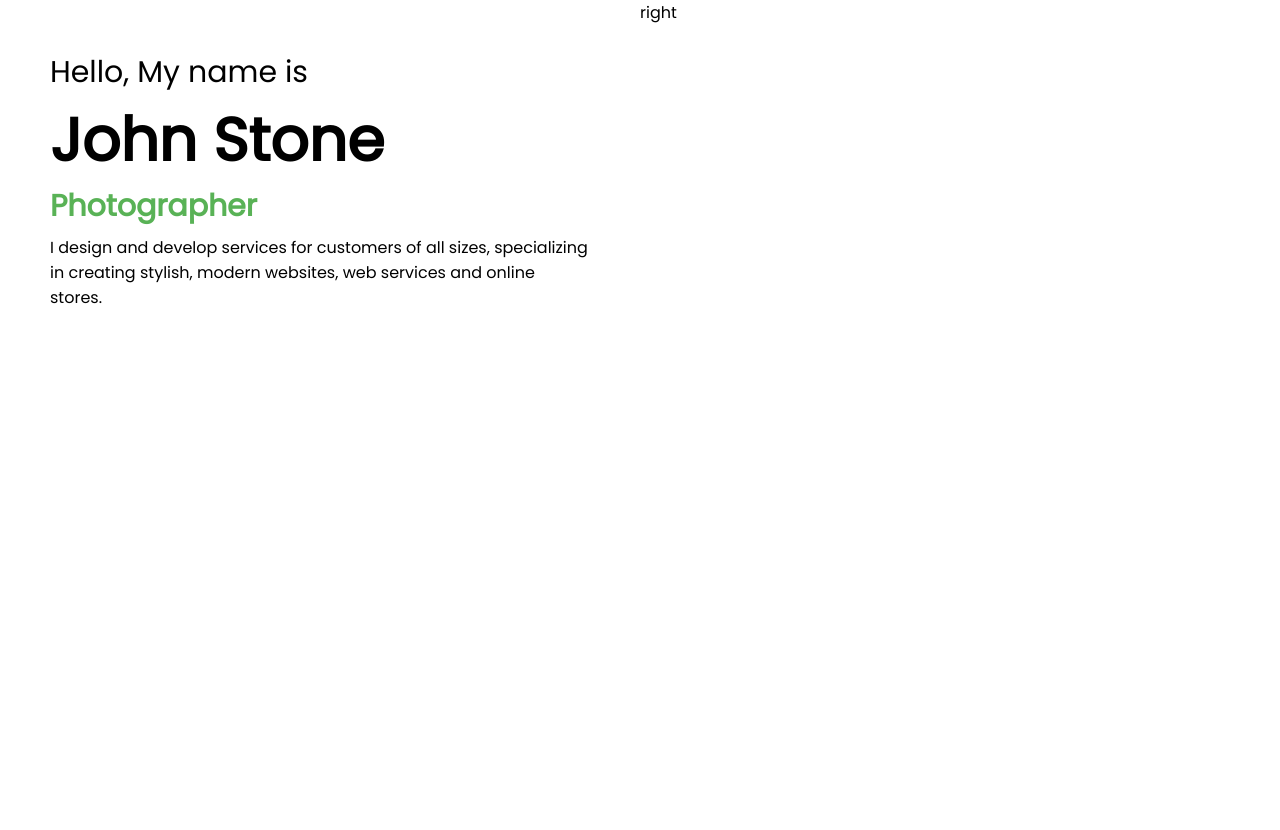
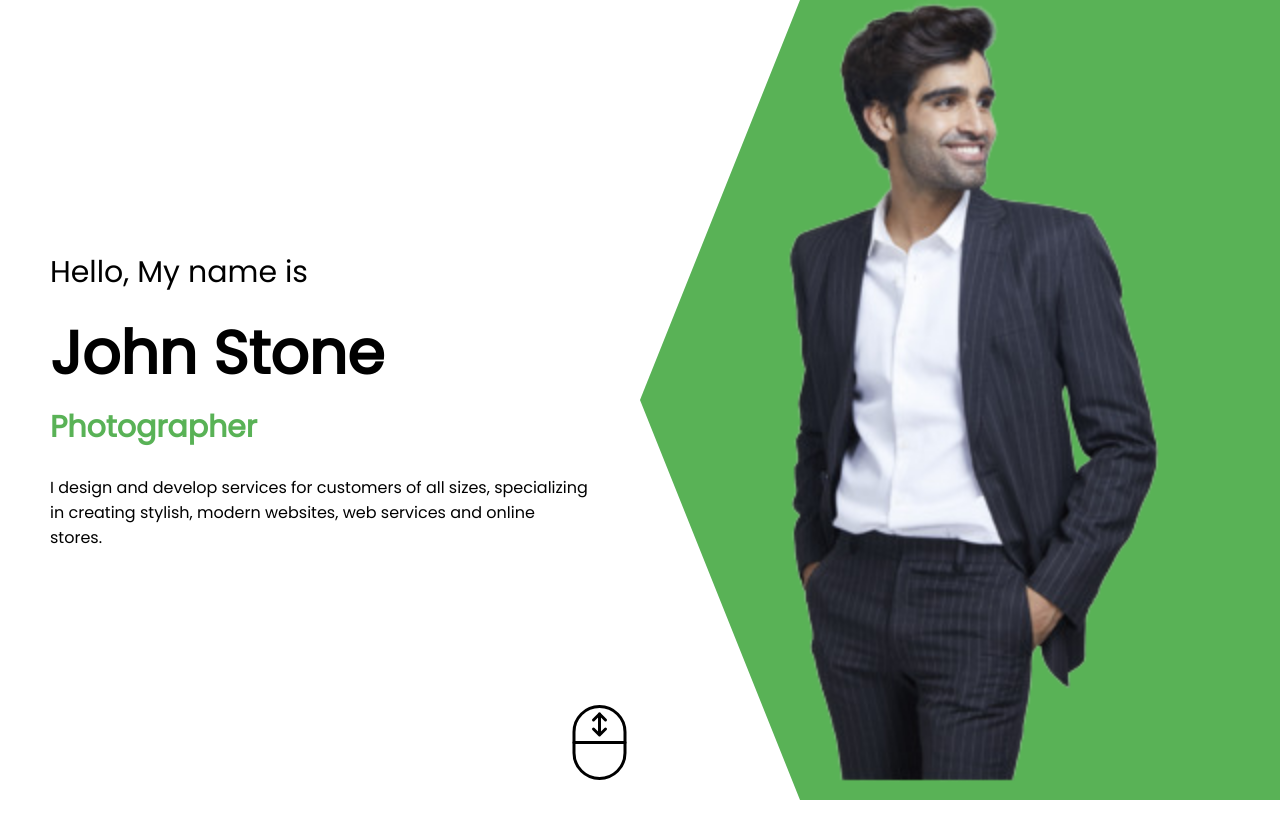
Before and after one commit to stormzy22/react-portfolio, a React (Create React App) app: page / in a window 1280 px wide. Shown: the top 830 px of the page. Before the commit the page ends 800 px from the top, so only its background shows below. Built offline with nearby package versions, Linux system fonts and the light colour scheme.

Commit message:
about-sec

```diff
--- a/src/App.tsx
+++ b/src/App.tsx
@@ -1,10 +1,12 @@
 import React from "react";
+import About from "./components/about/About";
 import Intro from "./components/intro/Intro";
 
 const App = (): JSX.Element => {
   return (
     <div>
       <Intro />
+      <About />
     </div>
   );
 };
--- /dev/null
+++ b/src/components/about/About.tsx
@@ -0,0 +1,21 @@
+import React from "react";
+
+const About: React.FC = (): JSX.Element => {
+  return (
+    <div className="a">
+      <div className="a-left">
+        <div className="a-card bg"></div>
+        <div className="a-card">
+          <img
+            src="https://images.pexels.com/photos/3585047/pexels-photo-3585047.jpeg?auto=compress&cs=tinysrgb&dpr=2&w=500"
+            alt=""
+            className="a-img"
+          />
+        </div>
+      </div>
+      <div className="a-right"></div>
+    </div>
+  );
+};
+
+export default About;
--- a/src/components/intro/Intro.tsx
+++ b/src/components/intro/Intro.tsx
@@ -1,4 +1,5 @@
 import React from "react";
+import Scroll from "../svg/Scroll";
 
 const Intro: React.FC = (): JSX.Element => {
   return (
@@ -16,14 +17,28 @@ const Intro: React.FC = (): JSX.Element => {
               ))}
             </div>
           </div>
-          <div className="i-desc">I design and develop services for customers of all sizes, specializing in creating stylish, modern websites, web services and online stores.</div>
+          <p className="i-desc">
+            I design and develop services for customers of all sizes,
+            specializing in creating stylish, modern websites, web services and
+            online stores.
+          </p>
         </div>
+        <Scroll />
       </div>
-      <div className="i-right">right</div>
+      <div className="i-right">
+        <div className="i-bg"></div>
+        <img src="/image/me.png" alt="" className="i-img" loading="lazy" />
+      </div>
     </div>
   );
 };
 
 export default Intro;
 
-const I_TITLE_ITEM = ["Web Developer", "UI/UX Designer", "Photographer", "Writer", "Content Creator"];
+const I_TITLE_ITEM = [
+  "Web Developer",
+  "UI/UX Designer",
+  "Photographer",
+  "Writer",
+  "Content Creator",
+];
--- /dev/null
+++ b/src/components/svg/Scroll.tsx
@@ -0,0 +1,38 @@
+import * as React from "react";
+
+const SvgComponent: React.FC = (): JSX.Element => {
+  return (
+    <svg
+      width={75}
+      height={75}
+      fill="none"
+      stroke="#000"
+      xmlns="http://www.w3.org/2000/svg"
+      className="i-scroll"
+    >
+      <path
+        d="M40.5 15l-6-6-6 6M28.5 24l6 6 6-6M9 37.5h51"
+        strokeWidth={3}
+        strokeMiterlimit={10}
+        strokeLinecap="round"
+        strokeLinejoin="round"
+      />
+      <path
+        d="M34.5 27V9"
+        strokeWidth={2.99}
+        strokeMiterlimit={10}
+        strokeLinecap="round"
+        strokeLinejoin="round"
+      />
+      <path
+        d="M9 27C9 12.918 20.418 1.5 34.5 1.5 48.586 1.5 60 12.918 60 27v21c0 14.082-11.414 25.5-25.5 25.5C20.418 73.5 9 62.082 9 48V27z"
+        strokeWidth={3}
+        strokeMiterlimit={10}
+        strokeLinecap="round"
+        strokeLinejoin="round"
+      />
+    </svg>
+  );
+};
+
+export default SvgComponent;
--- /dev/null
+++ b/src/style/comp_style/about.scss
@@ -0,0 +1,33 @@
+.a {
+  min-height: 100vh;
+  display: flex;
+  align-items: center;
+  &-left {
+    flex: 1;
+    display: flex;
+    justify-content: center;
+    align-items: center;
+    position: relative;
+    min-height: inherit;
+    .a-card {
+      width: 60%;
+      height: 70vh;
+      border-radius: 30px;
+
+      .a-img {
+        width: 100%;
+        height: 100%;
+        object-fit: cover;
+      }
+    }
+    .bg {
+      position: absolute;
+      top: 50px;
+      left: 50px;
+      background: #333;
+    }
+  }
+  &-right {
+    flex: 1;
+  }
+}
--- a/src/style/comp_style/intro.scss
+++ b/src/style/comp_style/intro.scss
@@ -3,8 +3,15 @@
   min-height: 100vh;
   &-left {
     flex: 1;
+    display: flex;
+    align-items: center;
+    position: relative;
     &-wrapper {
       padding: 50px;
+      height: 50%;
+      display: flex;
+      flex-direction: column;
+      justify-content: space-between;
       .i-intro {
         font-size: 30px;
         font-weight: 300;
@@ -43,10 +50,36 @@
         }
       }
     }
+    .i-scroll {
+      position: absolute;
+      bottom: 20px;
+      right: 0;
+    }
   }
   &-right {
     flex: 1;
-    &-wrapper {
+    position: relative;
+    .i-bg {
+      clip-path: polygon(
+        100% 0%,
+        100% 51%,
+        100% 100%,
+        25% 100%,
+        0% 50%,
+        25% 0%
+      );
+      background-color: #59b256;
+      position: absolute;
+      width: 100%;
+      height: 100%;
+      top: 0;
+      right: 0;
+    }
+    .i-img {
+      width: 100%;
+      height: 100%;
+      object-fit: contain;
+      position: absolute;
     }
   }
 }
--- a/src/style/style.scss
+++ b/src/style/style.scss
@@ -1 +1,2 @@
 @import "./comp_style/intro.scss";
+@import "./comp_style/about.scss";
```
Also changed, not shown: public/image/me.png (added), 1 other file (tests, documents, lock files or other folders).
